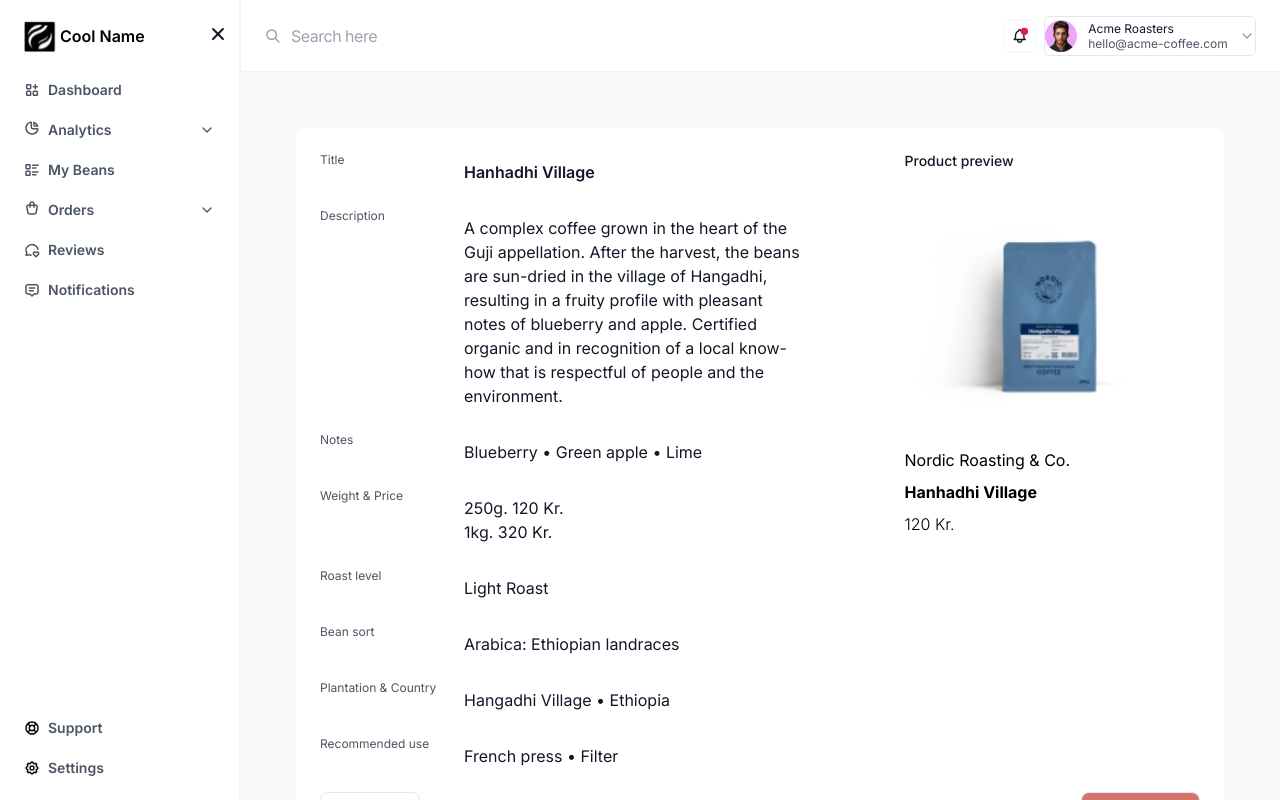
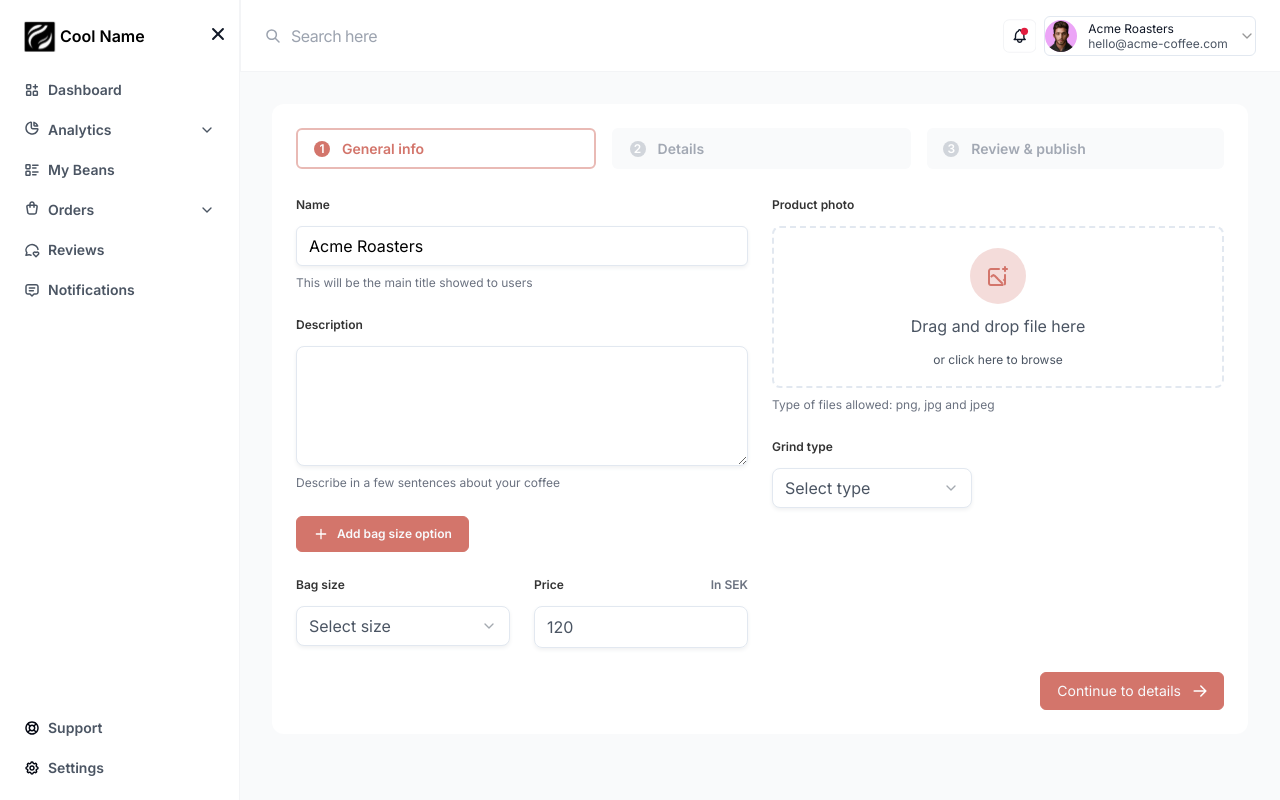
Before and after one commit to star-works/coffee-beans, a Next.js app: page /dashboard/my-bean in a window 1280 px wide. Both pictures are taken after typing "Sample" into the empty fields and a click on the button "Add new bean". Built offline with nearby package versions, Linux system fonts and the light colour scheme.

Commit message:
condition added

```diff
--- a/src/components/dashboard/AddBeanForm.jsx
+++ b/src/components/dashboard/AddBeanForm.jsx
@@ -13,41 +13,19 @@ import {
 import { Textarea } from "@/components/ui/textarea";
 import { BtnRightArrow, ImgIcon, Plus } from "./Icons";
 import { useRouter } from "next/navigation";
+import TopBtns from "./TopBtns";
+import { useState } from "react";
+import CategoryDetails from "./CategoryDetails";
+import { ProfileCharacteristic } from "./AccordionDetail";
+import BeanDetails from "./BeanDetails";
 
 const AddBeanForm = () => {
-  const router = useRouter();
+  const [value, setvalue] = useState(1);
   return (
-    <div className="m-16 rounded-[12px] p-6 border">
-      <div className="flex sm:flex-nowrap flex-wrap gap-4">
-        <Button
-          className={`bg-[#F9FAFB] text-[#A2A8B3] w-full text-[14px] font-semibold flex justify-start border-[2px] border-[#F9FAFB] ${
-            router.pathname === "/"
-              ? "border-[#E9BAB5] bg-transparent text-[#D3756B]"
-              : ""
-          }`}
-        >
-          <span
-            className={`flex me-3 h-[16px] w-[16px] rounded-full justify-center text-[12px] items-center text-white  ${
-              router.pathname === "/" ? "bg-[#D3756B]" : "bg-[#D1D5DB]"
-            }`}
-          >
-            1
-          </span>
-          General info
-        </Button>
-        <Button className="bg-[#F9FAFB] text-[#A2A8B3] w-full text-[14px] font-semibold flex justify-start">
-          <span className="flex me-3 h-[16px] w-[16px] rounded-full justify-center text-[12px] items-center text-white bg-[#D1D5DB]">
-            2
-          </span>
-          Details
-        </Button>
-        <Button className="bg-[#F9FAFB] text-[#A2A8B3] w-full text-[14px] font-semibold flex justify-start">
-          <span className="flex me-3 h-[16px] w-[16px] rounded-full justify-center text-[12px] items-center text-white bg-[#D1D5DB]">
-            3
-          </span>
-          Review & publish
-        </Button>
-      </div>
+    <div className="bg-white rounded-[12px] p-6 ">
+      <TopBtns value={value} />
+      {value === 1 ? (
+        <div>
           <div className="sm:flex gap-6 w-full">
             <div className="mt-6 w-full">
               <Label
@@ -103,7 +81,7 @@ const AddBeanForm = () => {
                     <p className="text-[12px] font-semibold w-full inline-block mb-3 ">
                       Price
                     </p>
-                <p className="text-[12px] text-[#6B7280] font-semibold w-full inline-block mb-3 text-end">
+                    <p className="text-[12px] text-[#6B7280] font-semibold w-full inline-block mb-3 text-end mt-0">
                       In SEK
                     </p>
                   </div>
@@ -150,7 +128,7 @@ const AddBeanForm = () => {
               </Select>
             </div>
           </div>
-      <div className="text-end mt-6">
+          <div className="text-end mt-6" onClick={() => setvalue(2)}>
             <Button className="bg-[#D3756B] px-4 group font-normal hover:bg-transparent hover:text-[#D3756B] border border-[#D3756B]">
               Continue to details
               <span className="ps-3">
@@ -159,6 +137,10 @@ const AddBeanForm = () => {
             </Button>
           </div>
         </div>
+      ) : (
+        <BeanDetails />
+      )}
+    </div>
   );
 };
 
--- a/src/components/dashboard/BeanDetails.jsx
+++ b/src/components/dashboard/BeanDetails.jsx
@@ -10,7 +10,7 @@ import { AddIcon, BackArrow, NextArrow } from "./Icons";
 import { beanDetails } from "./Helper";
 const BeanDetails = () => {
   return (
-    <div className="max-w-[1312px] bg-white rounded-xl sm:p-6 p-3 lg:mx-6 mx-3 lg:my-6 my-3">
+    <div className="max-w-[1312px] bg-white rounded-xl mt-6">
       <Accordion
         type="single"
         collapsible
--- a/src/components/dashboard/MyBeanContent.jsx
+++ b/src/components/dashboard/MyBeanContent.jsx
@@ -10,9 +10,11 @@ const MyBeanContent = () => {
 
   return (
     <div>
-      {addBean ? <ProductPreview /> : <MyBean setAddBean={setAddBean} />}
-      <AddBeanForm />
-      <BeanDetails />
+      {addBean ? (
+        <AddBeanForm  />
+      ) : (
+        <MyBean setAddBean={setAddBean} />
+      )}
     </div>
   );
 };
--- /dev/null
+++ b/src/components/dashboard/TopBtns.jsx
@@ -0,0 +1,46 @@
+import { useRouter } from "next/navigation";
+import React from "react";
+import { Button } from "@/components/ui/button";
+
+const TopBtns = ({ value }) => {
+  return (
+    <div className="flex sm:flex-nowrap flex-wrap gap-4">
+      <Button
+        className={` text-[#A2A8B3] w-full text-[14px] font-semibold flex justify-start border-[2px] border-[#E9BAB5] bg-transparent text-[#D3756B] ${
+          value === 2 ? "bg-[#F6E3E1]" : ""
+        } `}
+      >
+        <span
+          className={`flex me-3 h-[16px] w-[16px] rounded-full justify-center text-[12px] items-center text-white bg-[#D3756B] `}
+        >
+          1
+        </span>
+        General info
+      </Button>
+      <Button
+        className={`bg-[#F9FAFB] text-[#A2A8B3] w-full text-[14px] font-semibold flex justify-start  border-[2px]  ${
+          value === 2
+            ? "border-[#E9BAB5] bg-transparent text-[#D3756B]"
+            : "border-transparent"
+        }`}
+      >
+        <span
+          className={`flex me-3 h-[16px] w-[16px] rounded-full justify-center text-[12px] items-center text-white bg-[#D1D5DB] ${
+            value === 2 ? " bg-[#D3756B]" : ""
+          }`}
+        >
+          2
+        </span>
+        Details
+      </Button>
+      <Button className="bg-[#F9FAFB] text-[#A2A8B3] w-full text-[14px] font-semibold flex justify-start">
+        <span className="flex me-3 h-[16px] w-[16px] rounded-full justify-center text-[12px] items-center text-white bg-[#D1D5DB]">
+          3
+        </span>
+        Review & publish
+      </Button>
+    </div>
+  );
+};
+
+export default TopBtns;
```
Lines whose indentation alone changed are shown as unchanged.
